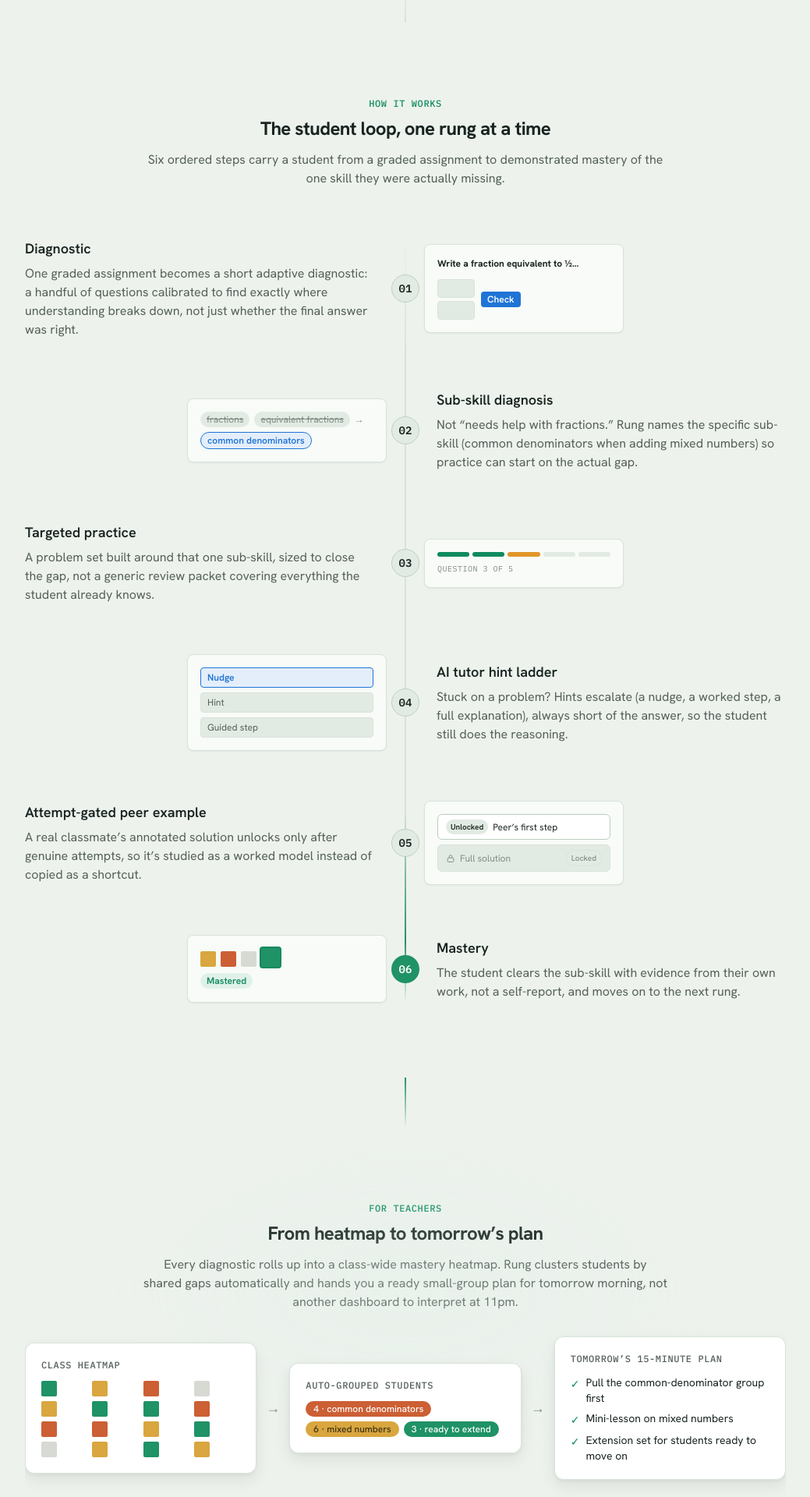
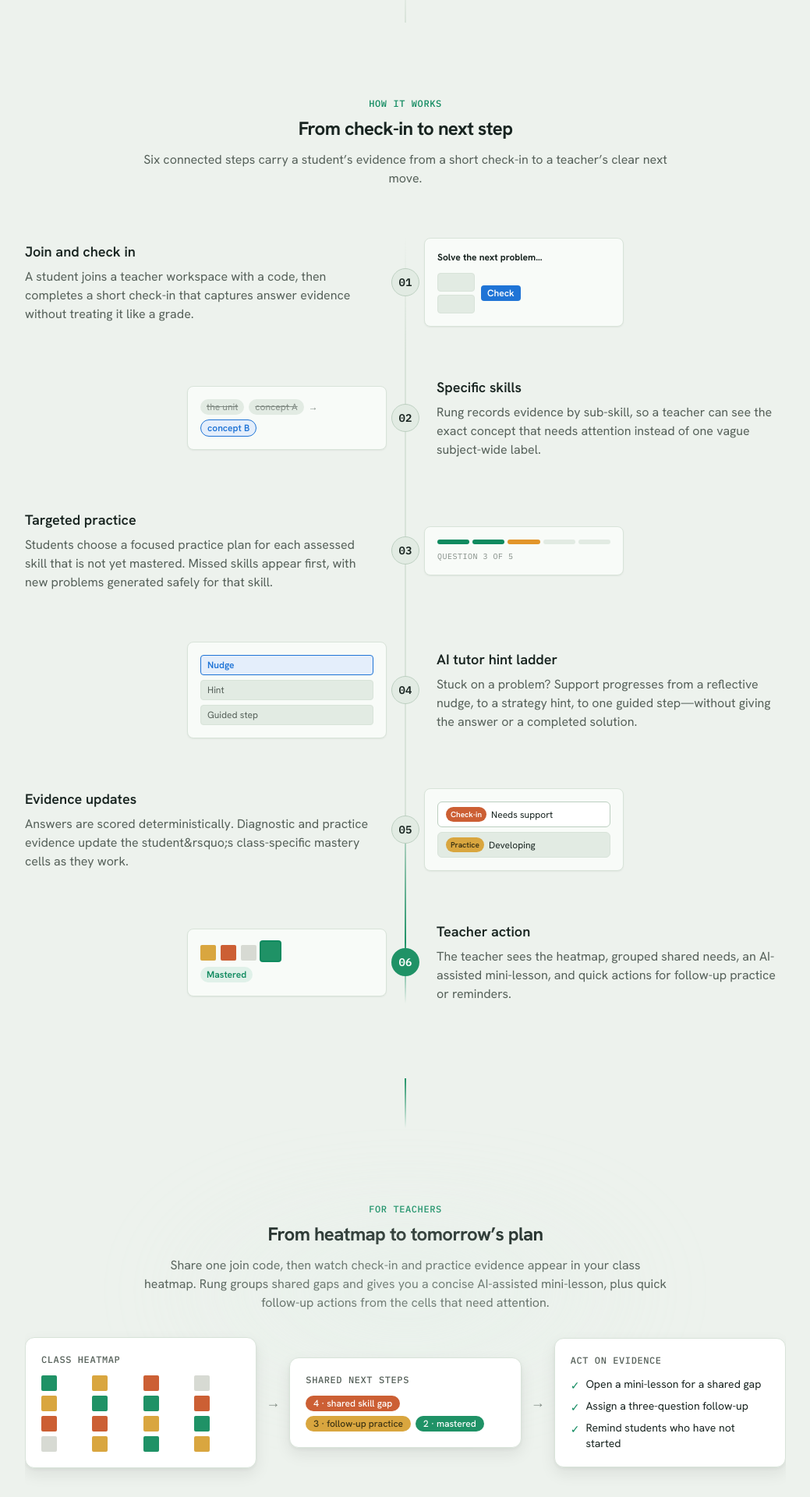
Before and after one commit to Sravik-Sajja/rung, a Next.js app: page / in a window 1280 px wide. Shown: the part 766-2686 px from the top of the page at 78% size, without its empty margins (120-1159 px from the left). Built offline with nearby package versions, Linux system fonts and the light colour scheme.

Commit message:
Ui and prompt adjustments

```diff
--- a/src/app/page.tsx
+++ b/src/app/page.tsx
@@ -79,10 +79,10 @@ export default function HomePage() {
                   Meet every student on the rung they&rsquo;re actually on.
                 </h1>
                 <p className="mt-5 max-w-2xl text-lg text-ink-muted">
-                  One assignment becomes a per-student diagnostic. Each student gets targeted practice on
-                  the exact sub-skill they&rsquo;re missing, with an AI tutor and a peer example that
-                  unlocks only after a real attempt. Teachers get tomorrow&rsquo;s small-group plan by
-                  tonight.
+                  Teachers create a workspace and share a join code. Students take a short
+                  check-in, choose focused practice for skills that are not yet mastered, and get safe
+                  AI support when they are stuck. Their stored evidence becomes a teacher&rsquo;s next
+                  small-group move.
                 </p>
               </div>
 
@@ -149,9 +149,9 @@ export default function HomePage() {
               From heatmap to tomorrow&rsquo;s plan
             </h2>
             <p className="mt-3 max-w-2xl text-ink-muted lg:mx-auto">
-              Every diagnostic rolls up into a class-wide mastery heatmap. Rung clusters students by
-              shared gaps automatically and hands you a ready small-group plan for tomorrow morning,
-              not another dashboard to interpret at 11pm.
+              Share one join code, then watch check-in and practice evidence appear in your class
+              heatmap. Rung groups shared gaps and gives you a concise AI-assisted mini-lesson, plus
+              quick follow-up actions from the cells that need attention.
             </p>
           </div>
 
@@ -171,12 +171,12 @@ export default function HomePage() {
 
             <Card className="!bg-elevated flex-1 p-5">
               <p className="font-mono text-xs font-medium uppercase tracking-wider text-ink-muted">
-                Auto-grouped students
+                Shared next steps
               </p>
               <div className="mt-3 flex flex-wrap gap-1.5">
-                <Badge tone="support">4 · common denominators</Badge>
-                <Badge tone="developing">6 · mixed numbers</Badge>
-                <Badge tone="mastered">3 · ready to extend</Badge>
+                <Badge tone="support">4 · shared skill gap</Badge>
+                <Badge tone="developing">3 · follow-up practice</Badge>
+                <Badge tone="mastered">2 · mastered</Badge>
               </div>
             </Card>
 
@@ -186,26 +186,26 @@ export default function HomePage() {
 
             <Card className="!bg-elevated flex-1 p-5">
               <p className="font-mono text-xs font-medium uppercase tracking-wider text-ink-muted">
-                Tomorrow&rsquo;s 15-minute plan
+                Act on evidence
               </p>
               <ul className="mt-3 space-y-1.5 text-sm text-ink">
                 <li className="flex items-start gap-2">
                   <span aria-hidden className="mt-0.5 text-accent">
                     &#10003;
                   </span>
-                  Pull the common-denominator group first
+                  Open a mini-lesson for a shared gap
                 </li>
                 <li className="flex items-start gap-2">
                   <span aria-hidden className="mt-0.5 text-accent">
                     &#10003;
                   </span>
-                  Mini-lesson on mixed numbers
+                  Assign a three-question follow-up
                 </li>
                 <li className="flex items-start gap-2">
                   <span aria-hidden className="mt-0.5 text-accent">
                     &#10003;
                   </span>
-                  Extension set for students ready to move on
+                  Remind students who have not started
                 </li>
               </ul>
             </Card>
@@ -226,8 +226,8 @@ export default function HomePage() {
               Meet your students where they are.
             </h2>
             <p className="mt-4 text-lg text-ink-muted">
-              Practice, not a test: try the student loop yourself, or open the class view
-              teachers check before tomorrow&rsquo;s lesson.
+              Try the student check-in, create a workspace for your own class, or explore the sample
+              class view.
             </p>
             <div className="mt-8 flex flex-wrap items-center justify-center gap-x-4 gap-y-3">
               <Link href="/demo" className={buttonClasses("primary", "lg", "shadow-md hover:shadow-lg")}>
--- a/src/app/student/diagnosis/page.tsx
+++ b/src/app/student/diagnosis/page.tsx
@@ -72,15 +72,11 @@ function DiagnosisContent() {
                 ? result.practicePlans
                 : [{ id: result.practiceSession.id, title: "Focused practice", reason: result.diagnosis.nextStep, itemCount: result.practiceSession.itemCount }];
               const hasMultiplePlans = practicePlans.length > 1;
-              const observation = hasMultiplePlans
-                ? "Your answers show that these skills are the next useful steps."
-                : "Your answers show that this skill is the next useful step.";
               const nextStep = hasMultiplePlans
                 ? "Start the focused practice sets."
                 : "Start the focused practice set.";
 
               return <div className="space-y-4">
-                <Card className="animate-rise p-6"><Eyebrow className="mb-2">What we noticed</Eyebrow><p className="text-ink">{observation}</p></Card>
                 {/* The next step is the payoff of the whole check-in — a gold margin annotation gives it
                     the "here's your momentum" lift instead of blending into another green panel. */}
                 <div className="animate-rise border-l-2 border-spark pl-4"><p className="text-sm font-semibold text-spark-ink">Next step</p><p className="mt-1 text-lg text-ink">{nextStep}</p></div>
--- a/src/components/landing/how-it-works-section.tsx
+++ b/src/components/landing/how-it-works-section.tsx
@@ -7,33 +7,33 @@ import { StepVignette } from "./step-vignettes";
 const studentLoop: Array<{ n: string; title: string; body: string }> = [
   {
     n: "01",
-    title: "Diagnostic",
-    body: "One graded assignment becomes a short adaptive diagnostic: a handful of questions calibrated to find exactly where understanding breaks down, not just whether the final answer was right."
+    title: "Join and check in",
+    body: "A student joins a teacher workspace with a code, then completes a short check-in that captures answer evidence without treating it like a grade."
   },
   {
     n: "02",
-    title: "Sub-skill diagnosis",
-    body: "Not “needs help with fractions.” Rung names the specific sub-skill (common denominators when adding mixed numbers) so practice can start on the actual gap."
+    title: "Specific skills",
+    body: "Rung records evidence by sub-skill, so a teacher can see the exact concept that needs attention instead of one vague subject-wide label."
   },
   {
     n: "03",
     title: "Targeted practice",
-    body: "A problem set built around that one sub-skill, sized to close the gap, not a generic review packet covering everything the student already knows."
+    body: "Students choose a focused practice plan for each assessed skill that is not yet mastered. Missed skills appear first, with new problems generated safely for that skill."
   },
   {
     n: "04",
     title: "AI tutor hint ladder",
-    body: "Stuck on a problem? Hints escalate (a nudge, a worked step, a full explanation), always short of the answer, so the student still does the reasoning."
+    body: "Stuck on a problem? Support progresses from a reflective nudge, to a strategy hint, to one guided step—without giving the answer or a completed solution."
   },
   {
     n: "05",
-    title: "Attempt-gated peer example",
-    body: "A real classmate’s annotated solution unlocks only after genuine attempts, so it’s studied as a worked model instead of copied as a shortcut."
+    title: "Evidence updates",
+    body: "Answers are scored deterministically. Diagnostic and practice evidence update the student&rsquo;s class-specific mastery cells as they work."
   },
   {
     n: "06",
-    title: "Mastery",
-    body: "The student clears the sub-skill with evidence from their own work, not a self-report, and moves on to the next rung."
+    title: "Teacher action",
+    body: "The teacher sees the heatmap, grouped shared needs, an AI-assisted mini-lesson, and quick actions for follow-up practice or reminders."
   }
 ];
 
@@ -45,11 +45,11 @@ export function HowItWorksSection() {
       <div className="lg:mx-auto lg:max-w-2xl lg:text-center">
         <Eyebrow>How it works</Eyebrow>
         <h2 className="mt-2 text-2xl font-bold tracking-tight text-ink">
-          The student loop, one rung at a time
+          From check-in to next step
         </h2>
         <p className="mt-3 max-w-2xl text-ink-muted lg:mx-auto">
-          Six ordered steps carry a student from a graded assignment to demonstrated mastery of
-          the one skill they were actually missing.
+          Six connected steps carry a student&rsquo;s evidence from a short check-in to a teacher&rsquo;s
+          clear next move.
         </p>
       </div>
 
--- a/src/components/landing/step-vignettes.tsx
+++ b/src/components/landing/step-vignettes.tsx
@@ -1,6 +1,6 @@
 // Miniature, non-interactive mocks of the real product UI, one per student-loop step. These
 // illustrate the copy in "How it works" ("show, don't tell") — they reuse the same design
-// tokens as the live surfaces (HintLadder, PeerGateCard, RungProgress, MasteryBadge) so the
+// tokens as the live surfaces (HintLadder, RungProgress, MasteryBadge) so the
 // promise reads as the actual product, not a generic icon. Server-rendered, static, aria-hidden.
 import type { ReactNode } from "react";
 import { cn } from "@/components/ui";
@@ -20,7 +20,7 @@ function VignetteFrame({ children }: { children: ReactNode }) {
 function DiagnosticVignette() {
   return (
     <>
-      <p className="text-xs font-bold text-ink">Write a fraction equivalent to ½&hellip;</p>
+      <p className="text-xs font-bold text-ink">Solve the next problem&hellip;</p>
       <div className="mt-3 flex items-center gap-2">
         <div className="flex flex-col gap-1">
           <span className="h-6 w-12 rounded border border-border bg-surface-2" />
@@ -36,13 +36,13 @@ function DiagnosticVignette() {
 function SubSkillVignette() {
   return (
     <div className="flex flex-wrap items-center gap-1.5 text-xs">
-      <span className="rounded-full bg-surface-2 px-2 py-0.5 text-ink-faint line-through">fractions</span>
-      <span className="rounded-full bg-surface-2 px-2 py-0.5 text-ink-faint line-through">equivalent fractions</span>
+      <span className="rounded-full bg-surface-2 px-2 py-0.5 text-ink-faint line-through">the unit</span>
+      <span className="rounded-full bg-surface-2 px-2 py-0.5 text-ink-faint line-through">concept A</span>
       <span aria-hidden="true" className="text-ink-faint">
         &rarr;
       </span>
       <span className="rounded-full border border-focus bg-focus-soft px-2 py-0.5 font-semibold text-focus">
-        common denominators
+        concept B
       </span>
     </div>
   );
@@ -89,30 +89,17 @@ function HintLadderVignette() {
   );
 }
 
-// Tiny lock glyph for the gated tile below — no emoji, a plain inline SVG path.
-function LockGlyph() {
-  return (
-    <svg aria-hidden="true" viewBox="0 0 16 16" className="h-3 w-3 shrink-0 text-ink-faint">
-      <rect x="3" y="7" width="10" height="7" rx="1.5" stroke="currentColor" strokeWidth="1.3" fill="none" />
-      <path d="M5.5 7V5a2.5 2.5 0 0 1 5 0v2" stroke="currentColor" strokeWidth="1.3" fill="none" />
-    </svg>
-  );
-}
-
-// 05 — Attempt-gated peer example: first step unlocked, full solution still locked.
-function PeerGateVignette() {
+// 05 — Stored evidence: answers from both stages update the mastery record.
+function EvidenceVignette() {
   return (
     <div className="space-y-1.5">
       <div className="flex items-center gap-1.5 rounded-md border border-border-strong bg-elevated px-2.5 py-1.5">
-        <span className="rounded-full bg-surface-2 px-1.5 py-0.5 text-[10px] font-semibold text-ink">Unlocked</span>
-        <span className="text-xs text-ink">Peer&rsquo;s first step</span>
+        <span className="rounded-full bg-mastery-support px-1.5 py-0.5 text-[10px] font-semibold text-mastery-support-fg">Check-in</span>
+        <span className="text-xs text-ink">Needs support</span>
       </div>
       <div className="flex items-center gap-1.5 rounded-md border border-border bg-surface-2 px-2.5 py-1.5">
-        <LockGlyph />
-        <span className="text-xs text-ink-faint">Full solution</span>
-        <span className="ml-auto rounded-full border border-border px-1.5 py-0.5 text-[10px] font-medium text-ink-faint">
-          Locked
-        </span>
+        <span className="rounded-full bg-mastery-developing px-1.5 py-0.5 text-[10px] font-semibold text-mastery-developing-fg">Practice</span>
+        <span className="text-xs text-ink">Developing</span>
       </div>
     </div>
   );
@@ -142,7 +129,7 @@ const VIGNETTES: Record<string, () => ReactNode> = {
   "02": SubSkillVignette,
   "03": PracticeVignette,
   "04": HintLadderVignette,
-  "05": PeerGateVignette,
+  "05": EvidenceVignette,
   "06": MasteryVignette
 };
 
--- a/src/components/teacher/dashboard-view.tsx
+++ b/src/components/teacher/dashboard-view.tsx
@@ -104,7 +104,7 @@ export function DashboardView({
                 </h2>
                 <p className="mt-1 text-sm text-ink-muted">
                   One row per student, one column per subskill. Each cell pairs a mastery color with a text label,
-                  and hovering a cell shows the stored evidence behind it. Select a student row to open their
+                  and hovering eligible cells shows quick actions. Select a student row to open their
                   detail.
                 </p>
               </div>
--- a/src/lib/ai/runtime.ts
+++ b/src/lib/ai/runtime.ts
@@ -545,8 +545,7 @@ export function createAiAdapter(options: AiAdapterOptions = {}): RungAiAdapter {
             "Use the supplied group skill, student count, and assigned-practice count only.",
             "Return a practical sequence: warm-up, teacher model, guided work, assigned practice, then exit check.",
             "Each activity must be one short, concrete teacher instruction under 200 characters; do not use compound sentences.",
-            "Assume only pencil and paper are available; do not require manipulatives, printed cards, whiteboards, or technology.",
-            "List only pencil and paper in materials.",
+            "Assume only pencil and paper as materials.",
             "Refer to the assigned practice only as 'matched practice cards'—do not quote or repeat problem prompts.",
             "Return an objective, materials, 3–5 timed steps, and one more challenging check-for-understanding.",
             "Do not name students, invent evidence, provide answer keys, or write a completed solution.",
```
